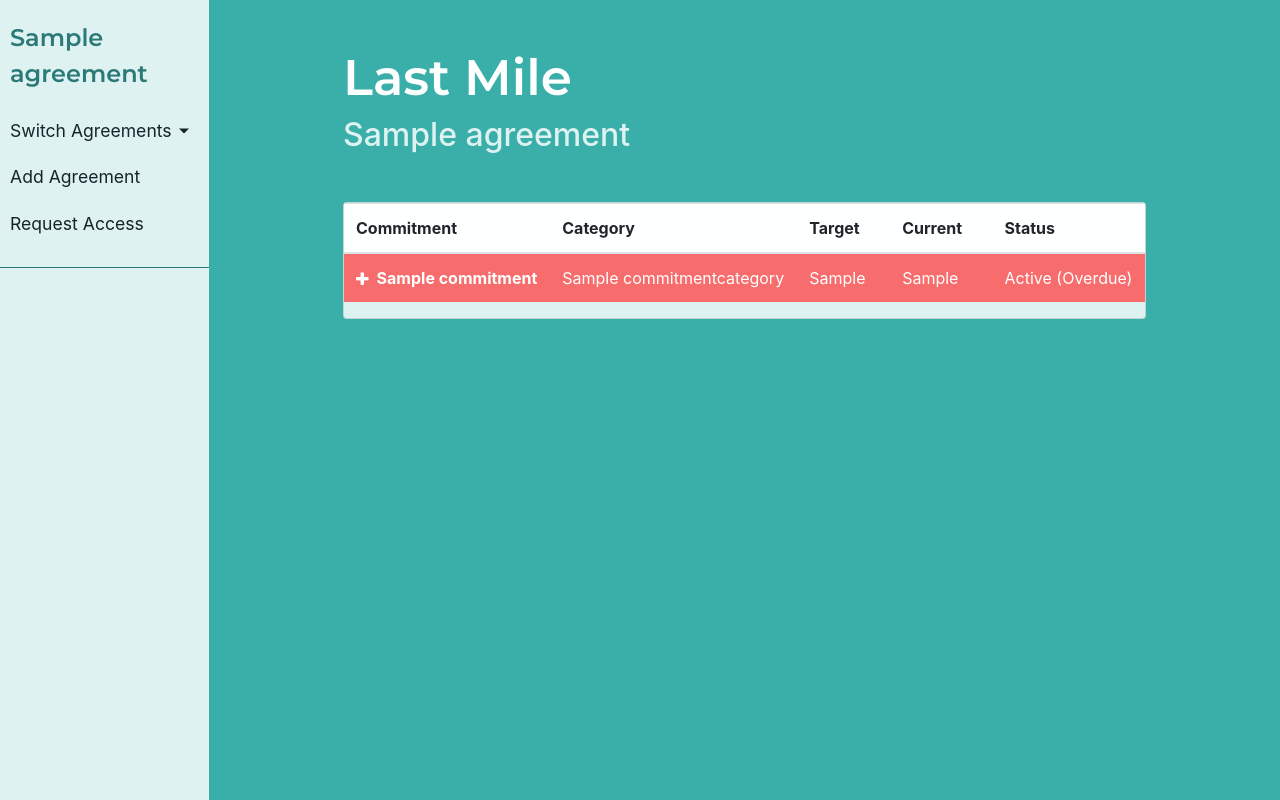
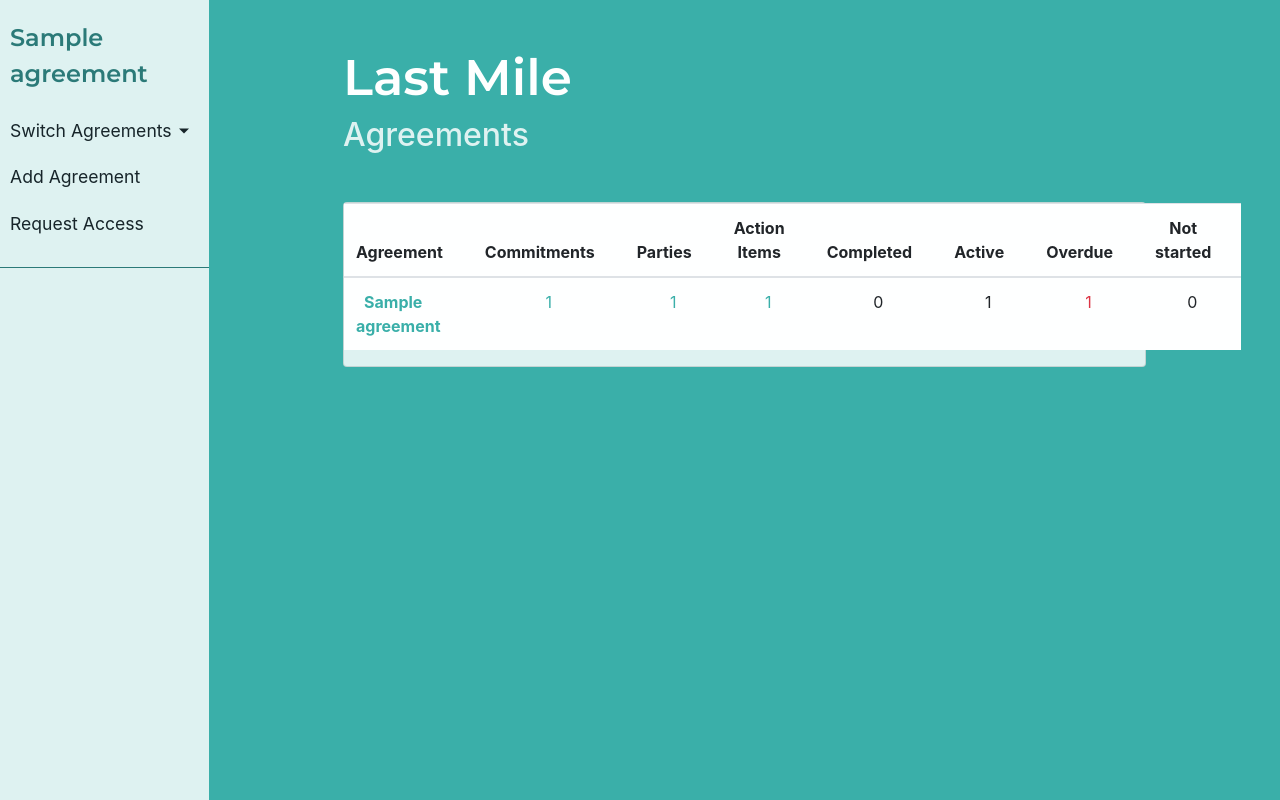
Before and after one commit to acounsel/lastmile, a Django app: page / in a window 1280 px wide. Shown: the part 56-856 px from the top of the page. Run offline with Django 3.2, Linux system fonts and the light colour scheme; a user stored in the database is signed in; tables that the repository leaves empty hold one stand-in row (values such as "Sample post"); some libraries are stand-ins or nearby versions.

Commit message:
add agreement dashboard, fix sidebar

```diff
--- a/lastmile/models.py
+++ b/lastmile/models.py
@@ -27,6 +27,30 @@ class Agreement(models.Model):
     def get_absolute_url(self):
         return reverse('agreement-detail', kwargs={
             'agreement':self.slug})
+
+    def get_action_items(self):
+        return Action.objects.filter(
+            commitment__agreement=self).distinct()
+
+    def get_complete_actions(self):
+        action_items = self.get_action_items()
+        return action_items.filter(status=Action.COMPLETE)
+
+    def get_active_actions(self):
+        action_items = self.get_action_items()
+        return action_items.filter(status=Action.ACTIVE)
+
+    def get_pending_actions(self):
+        action_items = self.get_action_items()
+        return action_items.filter(status=Action.PENDING)
+
+    def get_overdue_actions(self):
+        overdue = []
+        action_items = self.get_action_items()
+        for item in action_items:
+            if item.get_status() == 'overdue':
+                overdue.append(item)
+        return overdue
 
     def create_unique_slug(self):
         iterator = 1
--- a/lastmile/templates/base.html
+++ b/lastmile/templates/base.html
@@ -84,7 +84,9 @@
       z-index: 999;
       background: #DEF2F1;
       color: #16252A;
-      transition: all 0.3s;
+/*      transition: all 0.3s;*/
+      transition: all 0.6s cubic-bezier(0.945, 0.020, 0.270, 0.665);
+      transform-origin: center left;
     }
       #sidebar a, #sidebar a:hover, #sidebar a:focus {
         color: inherit;
@@ -114,6 +116,8 @@
       }
       #sidebar.active {
         margin-left: -250px;
+        position: relative;
+        transform: rotateY(100deg);
       }
       #sidebar ul ul a {
         font-size: 0.9em !important;
@@ -209,6 +213,13 @@
         console.log('click');
         $( '#sidebar' ).toggleClass( 'active' );
       });
+      // $(document).ready(function(){
+      //   $( "#sidebarCollapse" ).click(function(){
+      //       $("#sidebar").animate({
+      //           width: "toggle"
+      //       });
+      //   });
+      // });
     </script>
   </body>
 </html>
--- a/lastmile/templates/lastmile/dashboard.html
+++ b/lastmile/templates/lastmile/dashboard.html
@@ -1,37 +1,36 @@
 {% extends 'base.html' %}
 {% block body %}
 <h1>Last Mile</h1>
-{% for agreement in request.user.agreement_set.all %}
-<h2 class="text-lightgreen">{{ agreement.name }}</h2>
+
+<h2 class="text-lightgreen">Agreements</h2>
 <div class="card mt-5">
   <table class="table" data-sorting="true">
     <thead>
       <tr>
-        <th scope="col">Commitment</th>
-        <th scope="col">Category</th>
-        <th scope="col">Target</th>
-        <th scope="col">Current</th>
-        <th scope="col">Status</th>
-        <th scope="col" data-breakpoints="all" data-title="Actions">Actions</th>
+        <th scope="col">Agreement</th>
+        <th class="text-center" scope="col">Commitments</th>
+        <th class="text-center" scope="col">Parties</th>
+        <th class="text-center" scope="col">Action Items</th>
+        <th class="text-center" scope="col">Completed</th>
+        <th class="text-center" scope="col">Active</th>
+        <th class="text-center" scope="col">Overdue</th>
+        <th class="text-center" scope="col">Not started</th>
       </tr>
     </thead>
     <tbody>
-      {% for commitment in agreement.commitment_set.all %}
-      <tr class="bg-{{ commitment.get_status_color }} {{ commitment.get_text_color }}">
-        <th scope="row"><a href="{{ commitment.get_absolute_url }}" class="pl-2 {{ commitment.get_text_color }}">{{ commitment.name }}</a></th>
-         <td><a href="{{ commitment.category.get_absolute_url }}" class="{{ commitment.get_text_color }}">{{ commitment.category.name }}</a></td>
-        <td>{{ commitment.goal }}</td>
-        <td>{{ commitment.progress_toward_goal }}</td>
-        <td>{{ commitment.get_status_display }} {% if commitment.get_status %}({{ commitment.get_status|title }}){% endif %}</td>
-        <td>
-          {% for action in commitment.get_active_actions %}
-          <p>{{ action.name }} &mdash; {{ action.get_status_display }} {% if action.get_status %}({{ action.get_status|title }}){% endif %}</p>
-          {% endfor %}
-        </td>
+      {% for agreement in request.user.agreement_set.all %}
+      <tr>
+        <th scope="row"><a href="{{ agreement.get_absolute_url }}" class="pl-2">{{ agreement.name }}</a></th>
+        <td class="text-center"><a href="{% url 'commitment-list' agreement=agreement.slug %}">{{ agreement.commitment_set.count }}</a></td>
+        <td class="text-center"><a href="{% url 'actor-list' agreement=agreement.slug %}">{{ agreement.actor_set.count }}</a></td>
+        <td class="text-center"><a href="{% url 'action-list' agreement=agreement.slug %}">{{ agreement.get_action_items.count }}</a></td>
+        <td class="text-center">{{ agreement.get_complete_actions.count }}</td>
+        <td class="text-center">{{ agreement.get_active_actions.count }}</td>
+        <td class="text-center text-danger">{{ agreement.get_overdue_actions|length }}</td>
+        <td class="text-center">{{ agreement.get_pending_actions.count }}</td>
       </tr>
       {% endfor %}
     </tbody>
   </table>
 </div>
-{% endfor %}
 {% endblock %}
```
